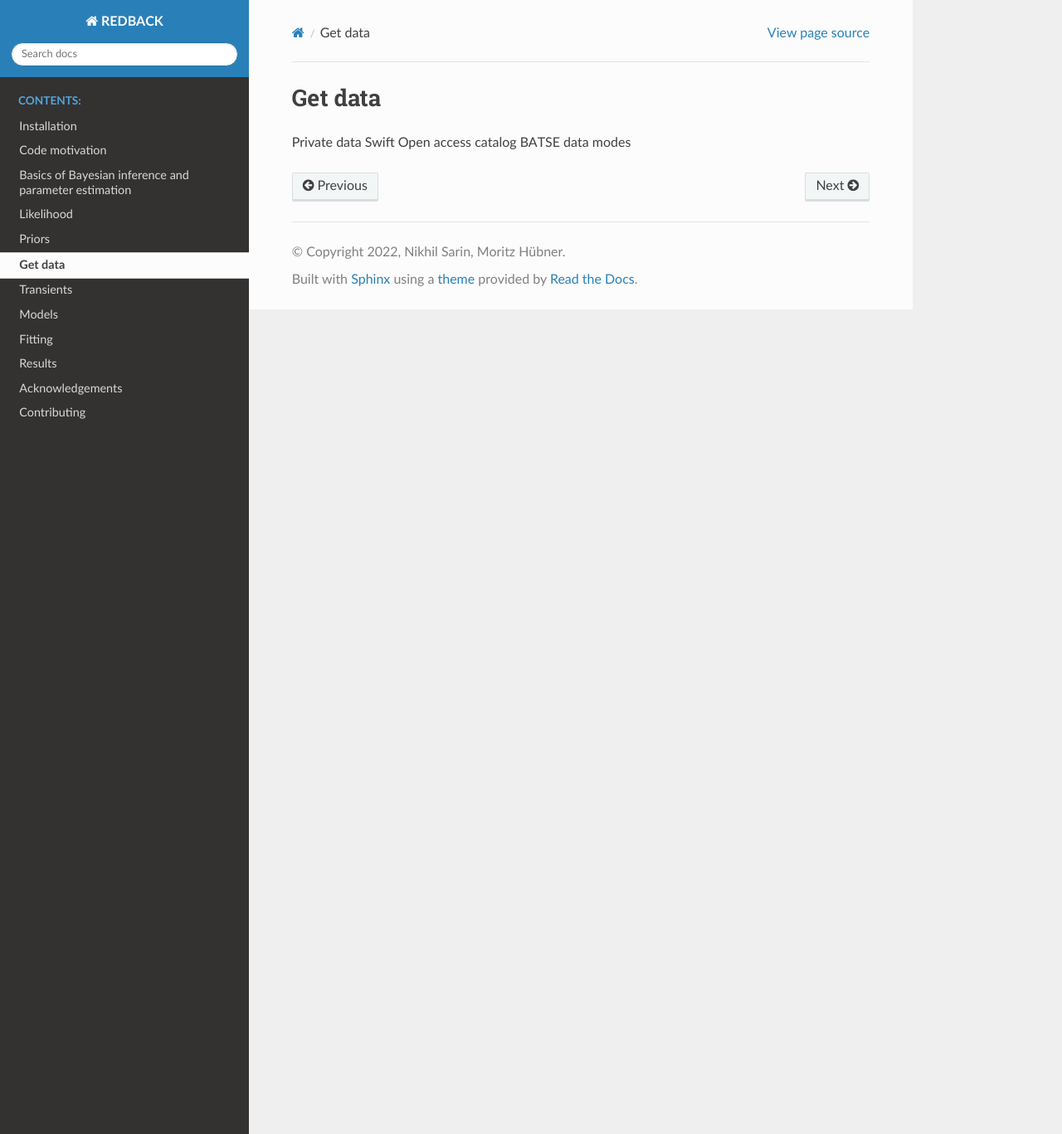
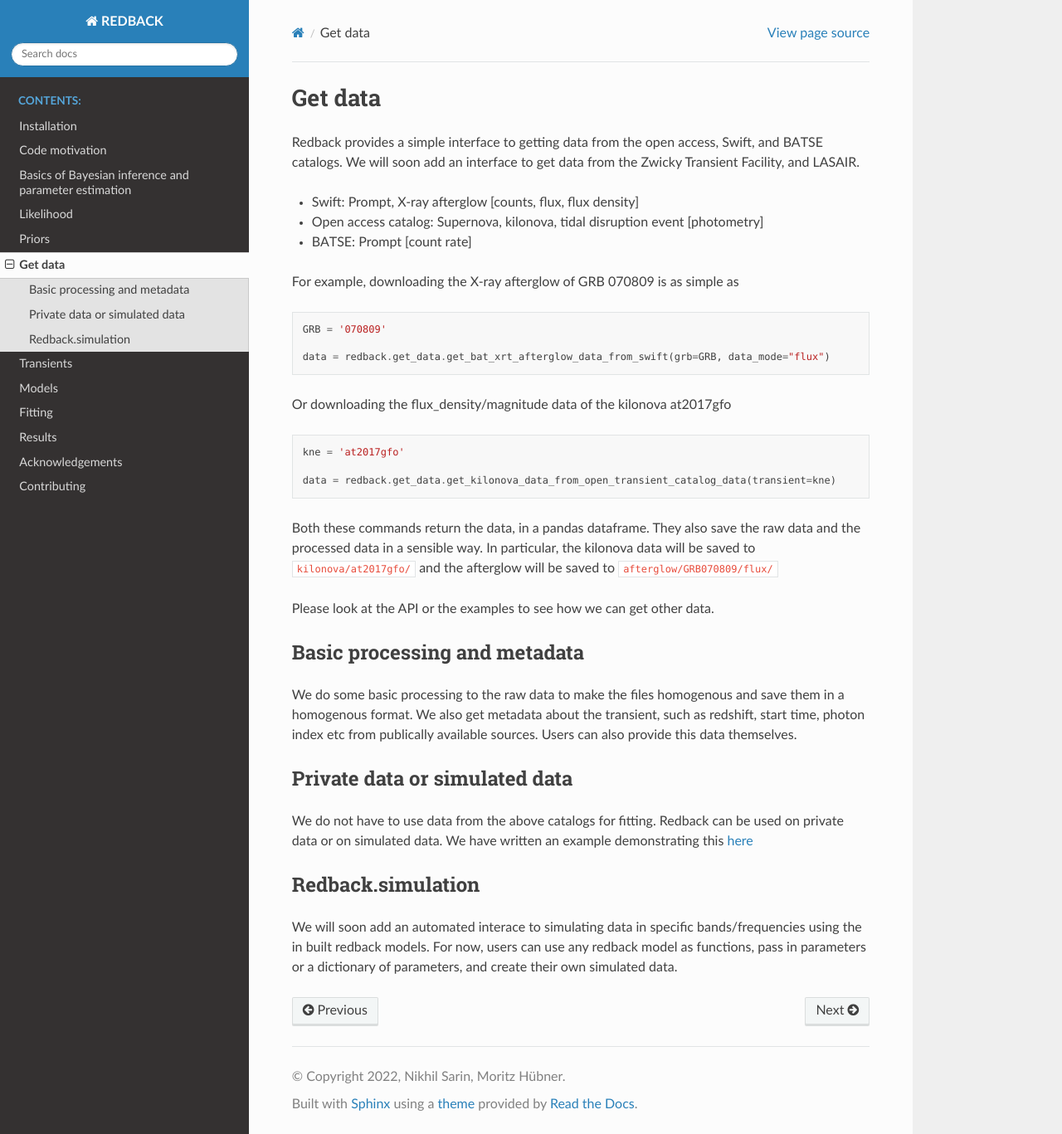
Before and after one commit to nikhil-sarin/redback, a Sphinx documentation site: the page built from docs/getting_data.txt, in a window 1280 px wide and 1367 px high. Shown: the whole window at 83% size. Built offline with Sphinx 7.4.7 and the Read the Docs theme 2.0.0, drawn with Linux system fonts in a browser that asks for light colours; pages that are not in the unit, such as notebooks, are missing from menus.

Commit message:
getting data doc

```diff
--- a/docs/getting_data.txt
+++ b/docs/getting_data.txt
@@ -2,8 +2,50 @@
 Get data
 ============
 
-Private data
-Swift
-Open access catalog
-BATSE
-data modes
+Redback provides a simple interface to getting data from the open access, Swift, and BATSE catalogs.
+We will soon add an interface to get data from the Zwicky Transient Facility, and LASAIR.
+
+- Swift: Prompt, X-ray afterglow [counts, flux, flux density]
+- Open access catalog: Supernova, kilonova, tidal disruption event [photometry]
+- BATSE: Prompt [count rate]
+
+For example, downloading the X-ray afterglow of GRB 070809 is as simple as
+
+.. code:: python
+
+    GRB = '070809'
+
+    data = redback.get_data.get_bat_xrt_afterglow_data_from_swift(grb=GRB, data_mode="flux")
+
+Or downloading the flux_density/magnitude data of the kilonova at2017gfo
+
+.. code:: python
+
+    kne = 'at2017gfo'
+
+    data = redback.get_data.get_kilonova_data_from_open_transient_catalog_data(transient=kne)
+
+Both these commands return the data, in a pandas dataframe. They also save the raw data and the processed data in a sensible way.
+In particular, the kilonova data will be saved to :code:`kilonova/at2017gfo/` and the afterglow will be saved to :code:`afterglow/GRB070809/flux/`
+
+Please look at the API or the examples to see how we can get other data.
+
+Basic processing and metadata
+-------------------------
+
+We do some basic processing to the raw data to make the files homogenous and save them in a homogenous format.
+We also get metadata about the transient, such as redshift, start time, photon index etc from publically available sources.
+Users can also provide this data themselves.
+
+Private data or simulated data
+-------------------------
+
+We do not have to use data from the above catalogs for fitting.
+Redback can be used on private data or on simulated data.
+We have written an example demonstrating this `here <https://github.com/nikhil-sarin/redback/blob/master/examples/broadband_afterglow_private_data_example.py>`_
+
+Redback.simulation
+-------------------------
+
+We will soon add an automated interace to simulating data in specific bands/frequencies using the in built redback models.
+For now, users can use any redback model as functions, pass in parameters or a dictionary of parameters, and create their own simulated data.
```
